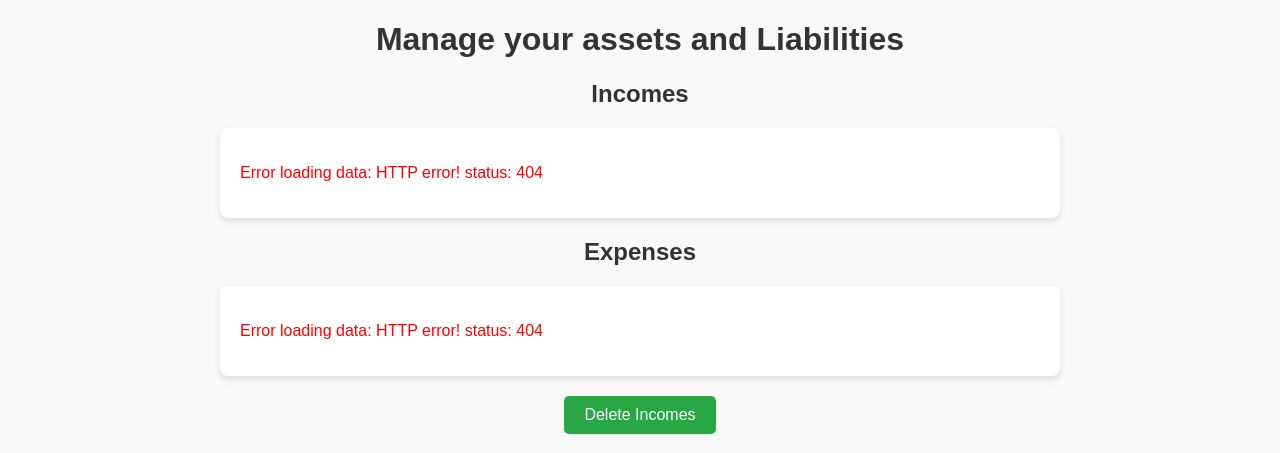
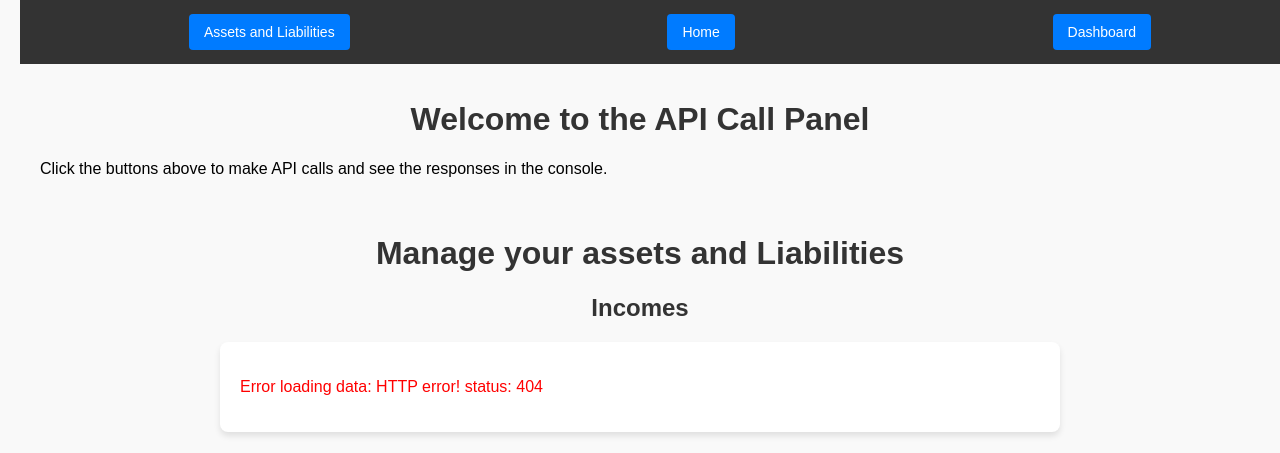
Before and after one commit to BlankRelax/LivlihoodTool, a Django app: page /assets_and_liabilities/ in a window 1280 px wide. Shown: the top 453 px of the page. Run offline with Django 5.2, Linux system fonts and the light colour scheme.

Commit message:
few tweaks

```diff
--- a/apps/livelihood/templates/assets_liabilities.html
+++ b/apps/livelihood/templates/assets_liabilities.html
@@ -1,6 +1,70 @@
 <!DOCTYPE html>
 <html lang="en">
 <head>
+  <style>
+    body {
+      margin: 0;
+      font-family: Arial, sans-serif;
+    }
+    .top-panel {
+      position: fixed;
+      top: 0;
+      width: 100%;
+      background-color: #333;
+      color: white;
+      padding: 10px;
+      display: flex;
+      justify-content: space-around;
+      align-items: center;
+      z-index: 1000;
+    }
+    .top-panel button {
+      background-color: #007bff;
+      border: none;
+      color: white;
+      padding: 10px 15px;
+      text-align: center;
+      text-decoration: none;
+      display: inline-block;
+      font-size: 14px;
+      margin: 4px 2px;
+      cursor: pointer;
+      border-radius: 4px;
+      transition: background-color 0.3s;
+    }
+    .top-panel button:hover {
+      background-color: #0056b3;
+    }
+    .content {
+      margin-top: 60px;
+      padding: 20px;
+    }
+  </style>
+  </head>
+  <body>
+  <div class="top-panel">
+    <button onclick="redirectToPage1()">Assets and Liabilities</button>
+    <button onclick="redirectToPage2()">Home</button>
+    <button onclick="redirectToPage3()">Dashboard</button>
+  </div>
+  <div class="content">
+    <h1>Welcome to the API Call Panel</h1>
+    <p>Click the buttons above to make API calls and see the responses in the console.</p>
+  </div>
+  <script>
+    // Redirect to different API-rendered pages
+    function redirectToPage1() {
+      window.location.href = 'http://127.0.0.1:8000/assets_and_liabilities/'; // Replace with your API-rendered page URL
+    }
+
+    function redirectToPage2() {
+      window.location.href = 'http://127.0.0.1:8000/home/'; // Replace with your API-rendered page URL
+    }
+
+    function redirectToPage3() {
+      window.location.href = 'http://127.0.0.1:8000/api/livelihood/users/1/expense/income/'; // Replace with your API-rendered page URL
+    }
+  </script>
   <meta charset="UTF-8">
   <meta name="viewport" content="width=device-width, initial-scale=1.0">
   <title>Selectable Items with API</title>
@@ -100,6 +164,7 @@
             <input type="checkbox" id="item-${item.id}" value="${item.id}" onchange="toggleSelection(${item.id})">
             <p>${item.name}</p>
             <p>${item.yearly_cost}</p>
+            <p>${item.offset}</p>
           `;
           container.appendChild(itemDiv);
         });
--- a/apps/livelihood/views/plot_net.py
+++ b/apps/livelihood/views/plot_net.py
@@ -22,7 +22,6 @@
         user_incomes = get_list_or_404(Income.objects.all(), user_id=user_id)
 
         expense_objects,income_objects=self.init_objects(user_expenses=user_expenses, user_incomes=user_incomes)
-        # TODO: implement agg of all incomes
         fig=income_objects[0].net(expense=expense_objects,plot=True,smooth_interval= 0, income=income_objects[1:])
         buf = io.BytesIO()
         fig.savefig(buf, format='png')
```
Also changed, not shown: apps/livelihood/backend/plotting.py (+7 -1 lines), apps/livelihood/templates/dashboard.html (+64 -0 lines), apps/livelihood/templates/home.html (+4 -4 lines).
